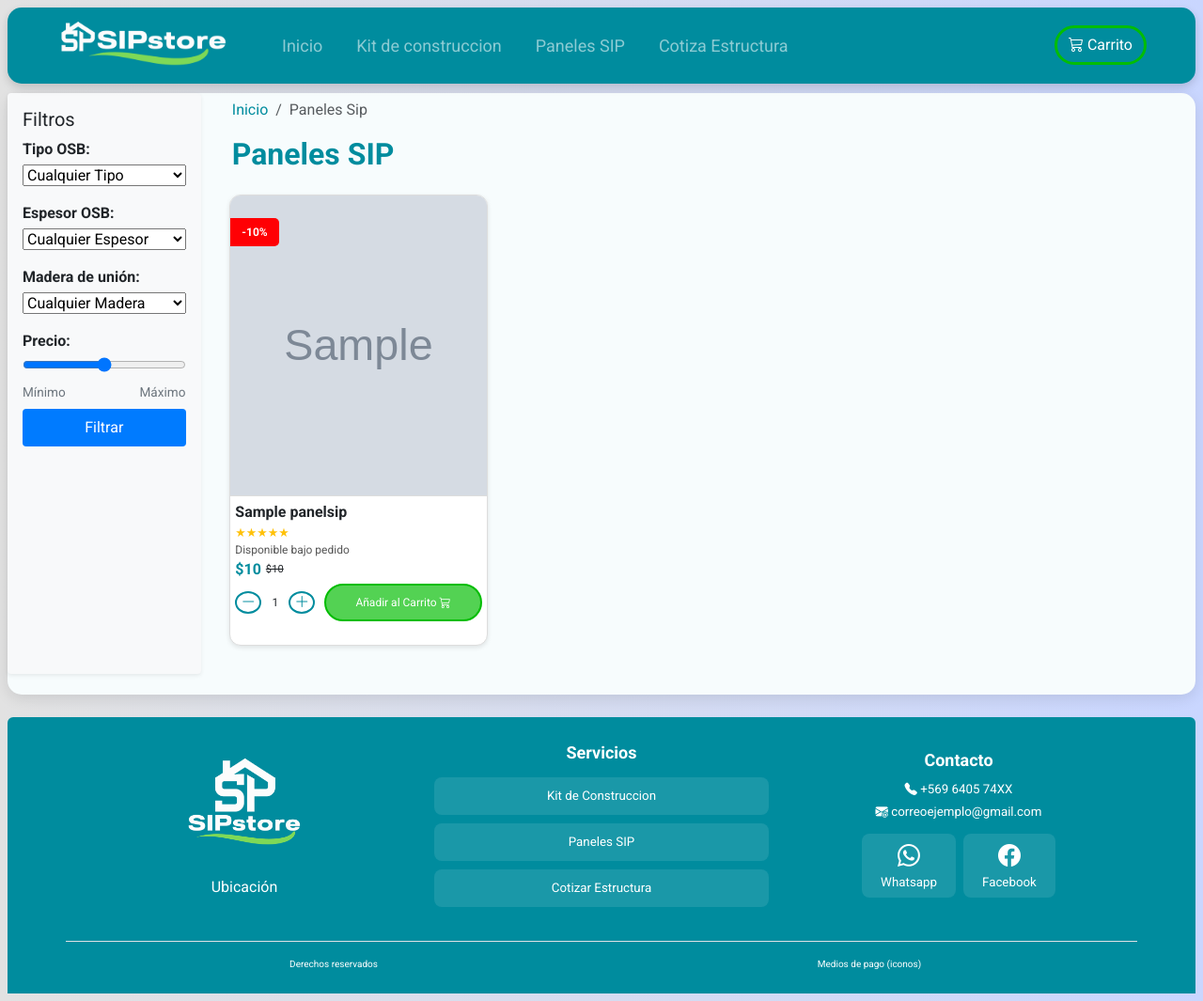
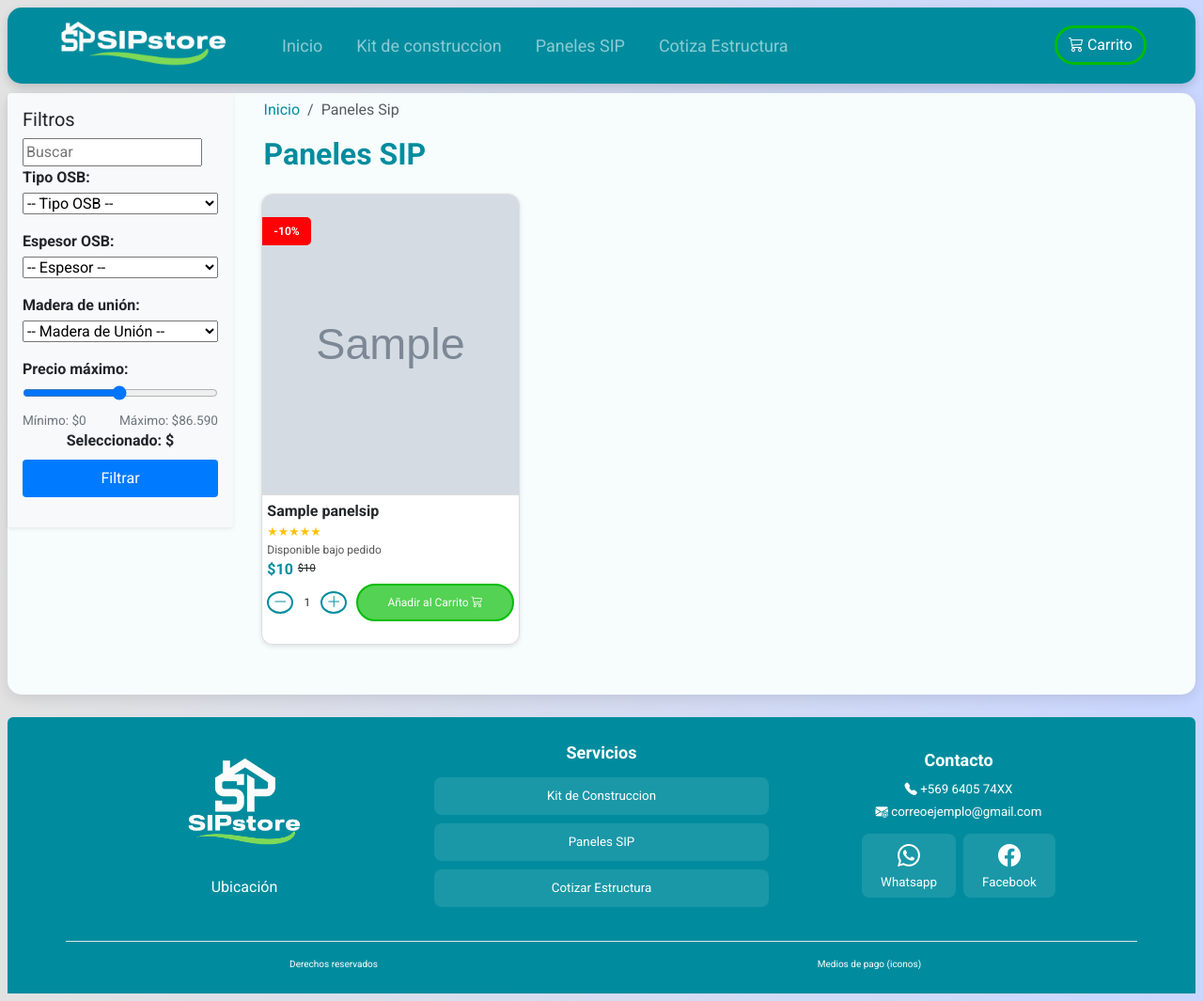
Before and after one commit to paocespedes-bit/Capstone-, a Django app: page /paneles/ in a window 1280 px wide. Shown: the whole page at 94% size. Run offline with Django 5.2, Linux system fonts and the light colour scheme; tables that the repository leaves empty hold one stand-in row (values such as "Sample post"); grey boxes marked "Sample" are stand-in pictures; data that the repository does not hold is empty; some libraries are stand-ins or nearby versions.

Commit message:
funcion filtro

```diff
--- a/Fase_2/Evidencias_Proyecto/SIPstore/store/templates/filtro_pan.html
+++ b/Fase_2/Evidencias_Proyecto/SIPstore/store/templates/filtro_pan.html
@@ -2,61 +2,74 @@
 <!-- !CSS  -->
 {% endblock %} {% block content %}
 <!-- Sidebar fijo en escritorio -->
+<form method="get">
   <aside class="sidebar">
     <h5>Filtros</h5>
 
+    <input type="text" name="search" placeholder="Buscar" value="{{ search }}">
+
+    <!-- Tipo OSB -->
     <div class="filter-group">
       <label>Tipo OSB:</label>
-    <select>
-      <option>Cualquier Tipo</option>
-      <option>OSB 11</option>
-      <option>OSB 15</option>
+      <select name="tipo_obs">
+        <option value="">-- Tipo OSB --</option>
+        {% for tipo in tipos_obs %}
+          <option value="{{ tipo }}" {% if tipo == tipo_obs_filtro %}selected{% endif %}>
+              {{ tipo }}
+          </option>
+        {% endfor %}
       </select>
     </div>
 
+    <!-- Espesor OSB -->
     <div class="filter-group">
       <label>Espesor OSB:</label>
-    <select>
-      <option>Cualquier Espesor</option>
+      <select name="Espesor_OSB">
+        <option value="">-- Espesor --</option>
+        {% for e in espesores %}
+          <option value="{{ e }}" {% if e|stringformat:"s" == Espesor_OSB_filtro %}selected{% endif %}>
+              {{ e }} cm
+          </option>
+        {% endfor %}
       </select>
     </div>
 
+    <!-- Madera -->
     <div class="filter-group">
       <label>Madera de unión:</label>
-    <select>
-      <option>Cualquier Madera</option>
+      <select name="madera_union">
+        <option value="">-- Madera de Unión --</option>
+        {% for m in maderas %}
+          <option value="{{ m }}" {% if m == madera_union_filtro %}selected{% endif %}>
+              {{ m }}
+          </option>
+        {% endfor %}
       </select>
     </div>
 
+    <!-- Precio -->
     <div class="filter-group">
-    <label>Precio:</label>
-    <input type="range" min="34990" max="86590" />
+      <label>Precio máximo:</label>
+      <input
+        type="range"
+        name="precio_max"
+        min="{{ precio_min }}"
+        max="86590"
+        value="{{ precio_max }}"
+        step="1000"
+        oninput="precioOutput.value = this.value"
+      />
       <div class="range-labels">
-      <span>Mínimo</span>
-      <span>Máximo</span>
+        <span>Mínimo: ${{ precio_min }}</span>
+        <span>Máximo: $86.590</span>
       </div>
-    <button class="filter-btn">Filtrar</button>
+      <div class="text-center">
+        <strong>Seleccionado: $<output id="precioOutput">{{ precio_max }}</output></strong>
       </div>
-
-  <!-- !Recomendados? -->
-  <!-- <h6>Más recomendados</h6>
-  <div class="recommended-list">
-    <a href="#" class="recommended-item">
-      <img src="#" alt="Producto" />
-      <div>
-        <small>Panel sip 100 mm - OSB 11,1 LP</small><br />
-        <strong>$52.290</strong> <span>IVA incl.</span>
+      <button type="submit" class="filter-btn">Filtrar</button>
     </div>
-    </a>
-    <a href="#" class="recommended-item">
-      <img src="#" alt="Producto" />
-      <div>
-        <small>Panel sip 150 mm - OSB 11,1 LP</small><br />
-        <strong>$65.990</strong> <span>IVA incl.</span>
-      </div>
-    </a>
-  </div> -->
   </aside>
+</form>
 
 <!-- Contenido principal -->
 <div class="main-content">
@@ -66,69 +79,79 @@
       <i class="bi bi-funnel"></i> Mostrar Filtros
     </button>
   </div>
-
-  <!-- Aquí iría tu contenido principal -->
 </div>
 
 <!-- Offcanvas: Filtros en móvil -->
+<form method="get">
   <div class="offcanvas" id="filtrosOffcanvas" tabindex="-1">
     <div class="offcanvas-header">
       <h5>Filtros</h5>
+      <input type="text" name="search" placeholder="Buscar" value="{{ search }}">
       <button type="button" class="btn-close" data-bs-dismiss="offcanvas"></button>
     </div>
     <div class="offcanvas-body">
-    <!-- Reutilizamos el mismo contenido del sidebar -->
+      <!-- Tipo OSB -->
       <div class="filter-group">
         <label>Tipo OSB:</label>
-      <select>
-        <option>Cualquier Tipo</option>
-        <option>OSB 11</option>
-        <option>OSB 15</option>
+        <select name="tipo_obs">
+          <option value="">-- Tipo OSB --</option>
+          {% for tipo in tipos_obs %}
+            <option value="{{ tipo }}" {% if tipo == tipo_obs_filtro %}selected{% endif %}>
+                {{ tipo }}
+            </option>
+          {% endfor %}
         </select>
       </div>
 
+      <!-- Espesor OSB -->
       <div class="filter-group">
         <label>Espesor OSB:</label>
-      <select>
-        <option>Cualquier Espesor</option>
+        <select name="Espesor_OSB">
+          <option value="">-- Espesor --</option>
+          {% for e in espesores %}
+            <option value="{{ e }}" {% if e|stringformat:"s" == Espesor_OSB_filtro %}selected{% endif %}>
+                {{ e }} cm
+            </option>
+          {% endfor %}
         </select>
       </div>
 
+      <!-- Madera -->
       <div class="filter-group">
         <label>Madera de unión:</label>
-      <select>
-        <option>Cualquier Madera</option>
+        <select name="madera_union">
+          <option value="">-- Madera de Unión --</option>
+          {% for m in maderas %}
+            <option value="{{ m }}" {% if m == madera_union_filtro %}selected{% endif %}>
+                {{ m }}
+            </option>
+          {% endfor %}
         </select>
       </div>
 
+      <!-- Precio -->
       <div class="filter-group">
-      <label>Precio:</label>
-      <input type="range" min="34990" max="86590" />
+        <label>Precio máximo:</label>
+        <input
+          type="range"
+          name="precio_max"
+          min="{{ precio_min }}"
+          max="86590"
+          value="{{ precio_max }}"
+          step="1000"
+          oninput="precioOutputMobile.value = this.value"
+        />
         <div class="range-labels">
-        <span>Mínimo</span>
-        <span>Máximo</span>
+          <span>Mínimo: ${{ precio_min }}</span>
+          <span>Máximo: $86.590</span>
         </div>
-      <button class="filter-btn">Filtrar</button>
+        <div class="text-center">
+          <strong>Seleccionado: $<output id="precioOutputMobile">{{ precio_max }}</output></strong>
         </div>
-    <!-- !Recomendados? -->
-    <!-- <h6>Más recomendados</h6>
-    <div class="recommended-list">
-      <a href="#" class="recommended-item">
-        <img src="#" alt="Producto" />
-        <div>
-          <small>Panel sip 100 mm - OSB 11,1 LP</small><br />
-          <strong>$52.290</strong> <span>IVA incl.</span>
-        </div>
-      </a>
-      <a href="#" class="recommended-item">
-        <img src="#" alt="Producto" />
-        <div>
-          <small>Panel sip 150 mm - OSB 11,1 LP</small><br />
-          <strong>$65.990</strong> <span>IVA incl.</span>
-        </div>
-      </a>
-    </div> -->
+        <button type="submit" class="filter-btn">Filtrar</button>
       </div>
     </div>
+  </div>
+</form>
 
 {% endblock %}
--- a/Fase_2/Evidencias_Proyecto/SIPstore/store/views.py
+++ b/Fase_2/Evidencias_Proyecto/SIPstore/store/views.py
@@ -1,16 +1,58 @@
+from django.db.models import Min, Max
 from django.shortcuts import render
 from .models import PanelSIP, KitConstruccion
 
+#! Aqui se agregan las views (templates).
+def paneles(request):
+ # Filtros para paneles
+    search = request.GET.get('search', '').strip()
 
-#! Aqui se agregan las views (templates).
+    tipo_obs_filtro = request.GET.get('tipo_obs', '').strip()
+    Espesor_OSB_filtro = request.GET.get('espesor', '').strip()
+    madera_union_filtro = request.GET.get('madera_union', '').strip()
 
-def paneles(request):
-    paneles = PanelSIP.objects.all()
+    precio_max = request.GET.get('precio_max', '').strip()
+
+    paneles_sip = PanelSIP.objects.all()
+    # Filtros para paneles por busqueda de caracteres
+    if search:
+        paneles_sip = paneles_sip.filter(tipo_obs__icontains=search)
+    # Filtros para paneles por select opcional de tipo de filtro
+    if tipo_obs_filtro:
+        paneles_sip = paneles_sip.filter(tipo_obs=tipo_obs_filtro)
+    # Filtros para paneles por select opcional de espesor del OSB
+    if Espesor_OSB_filtro:
+        paneles_sip = paneles_sip.filter(espesor=Espesor_OSB_filtro)
+    # Filtros para paneles por select opcional de Madera de union
+    if madera_union_filtro:
+        paneles_sip = paneles_sip.filter(madera_union=madera_union_filtro)
+    # Filtros para paneles por precio
+    MIN_PRECIO = 0
+    paneles_sip = paneles_sip.filter(precio__gte=MIN_PRECIO)
+
+    if precio_max:
+        try:
+            paneles_sip = paneles_sip.filter(precio__lte=float(precio_max))
+        except ValueError:
+            pass  # ignora si el valor no es numérico
+
+    tipos_obs = PanelSIP.objects.values_list('tipo_obs', flat=True).distinct()
+    espesores = PanelSIP.objects.values_list('espesor', flat=True).distinct()
+    maderas = PanelSIP.objects.values_list('madera_union', flat=True).distinct()
+
     context = {
-        'paneles': paneles,
-
+        'paneles': paneles_sip,
+        'tipos_obs': tipos_obs,
+        'espesores': espesores,
+        'maderas': maderas,
+        'search': search,
+        'tipo_obs_filtro': tipo_obs_filtro,
+        'Espesor_OSB_filtro': Espesor_OSB_filtro,
+        'madera_union_filtro': madera_union_filtro,
+        'precio_min': MIN_PRECIO,
+        'precio_max': precio_max,
     }
-    return render(request, 'paneles.html',context)
+    return render(request, 'paneles.html', context)
 
 def kits(request):
     kits = KitConstruccion.objects.all()
```
Lines whose indentation alone changed are shown as unchanged.
